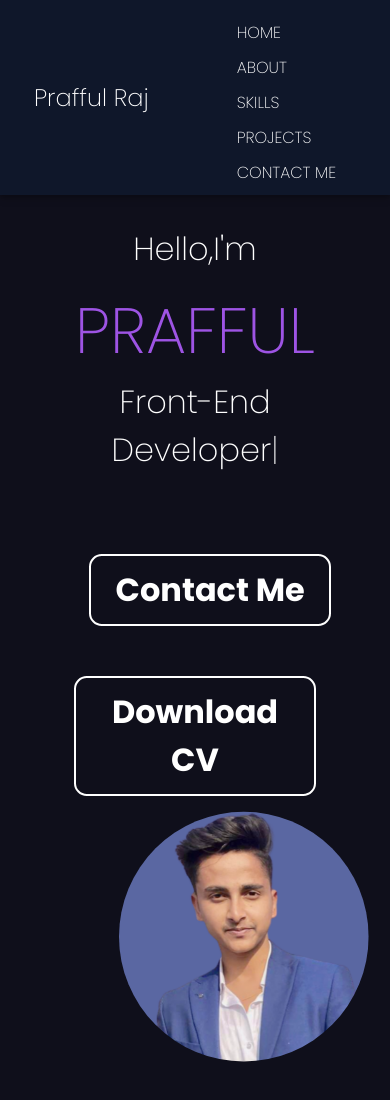
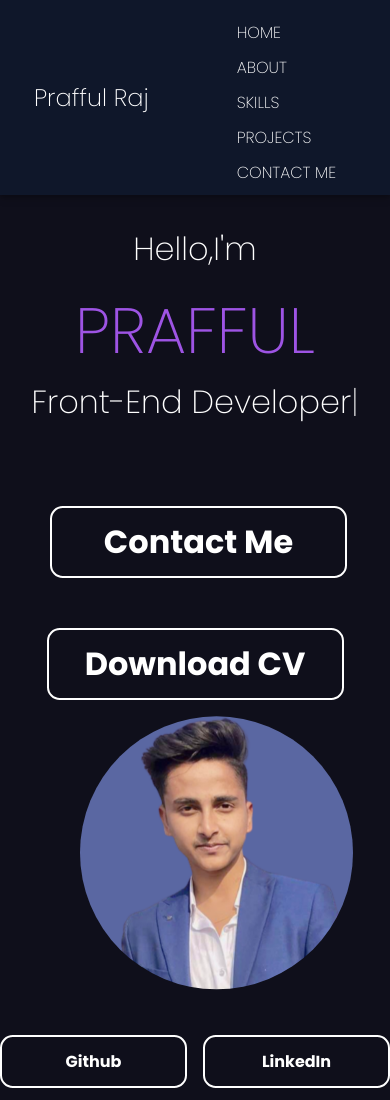
Before and after one commit to PraffulRajj/Portfolio, a plain HTML site: page index.html in a window 390 px wide. Shown: the top 1100 px of the page. Drawn offline with nearby package versions, Linux system fonts and the light colour scheme.

Commit message:
responsive

```diff
--- a/portfolio.css
+++ b/portfolio.css
@@ -378,7 +378,7 @@ button:hover,
 }
 
 
-@media (max-width: 980px) {
+@media (max-width: 391px) {
 nav {
     height: auto;
     padding: 10px 0;
@@ -402,12 +402,12 @@ nav {
   }
 
   .FirstSection > div {
-    width: 80%;
+    width: 100%;
   }
 
   .RightSection img {
-    width: 80%;
-    margin: 20px 0;
+    width: 70%;
+    margin: 40px 0;
   }
 
   .leftSection1 {
```
